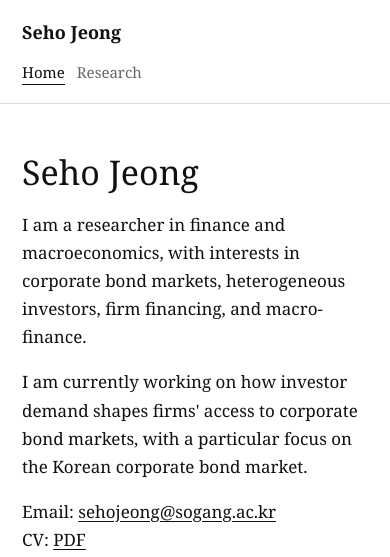
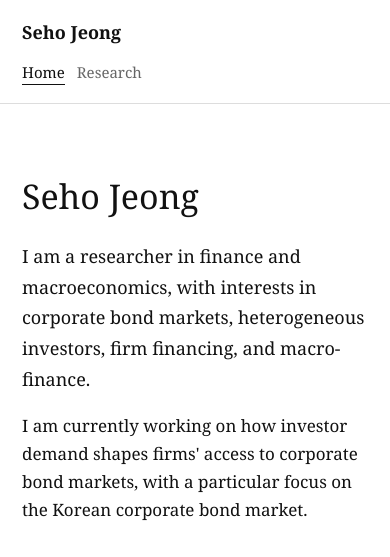
Before and after one commit to jeong-seho/jeong-seho.github.io, a Jekyll site: the page built from index.md, in a window 390 px wide. Shown: the top 557 px of the page. Built offline with Jekyll 4.4.1, drawn with Linux system fonts in a browser that asks for light colours.

Commit message:
Update style.css

```diff
--- a/assets/css/style.css
+++ b/assets/css/style.css
@@ -153,3 +153,62 @@
         margin-bottom: 24px;
     }
 }
+
+.home-hero {
+    display: grid;
+    grid-template-columns: 1fr 260px;
+    gap: 56px;
+    align-items: start;
+    margin-top: 24px;
+}
+
+.home-text h1 {
+    font-size: 34px;
+    line-height: 1.2;
+    font-weight: 500;
+    margin: 0 0 24px;
+}
+
+.intro {
+    font-size: 18px;
+    line-height: 1.7;
+    margin-bottom: 18px;
+}
+
+.contact {
+    margin-top: 28px;
+    color: var(--muted);
+    font-size: 15px;
+    line-height: 1.8;
+}
+
+.home-photo {
+    display: flex;
+    justify-content: flex-end;
+}
+
+.home-photo img {
+    width: 240px;
+    max-width: 100%;
+    border-radius: 4px;
+    display: block;
+}
+
+:root {
+    --max-width: 900px;
+}
+
+@media (max-width: 700px) {
+    .home-hero {
+        display: block;
+    }
+
+    .home-photo {
+        justify-content: flex-start;
+        margin-top: 32px;
+    }
+
+    .home-photo img {
+        width: 200px;
+    }
+}
```
